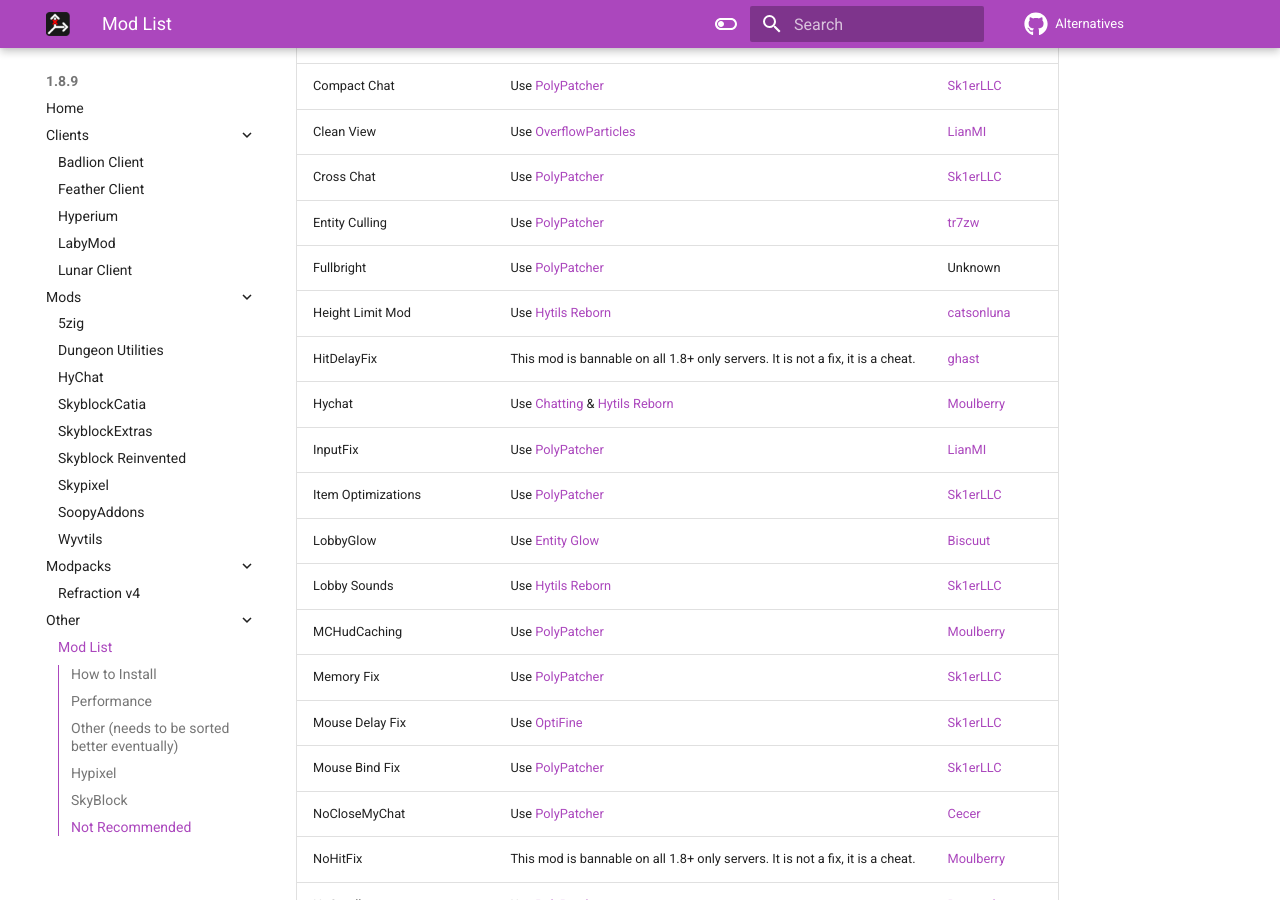
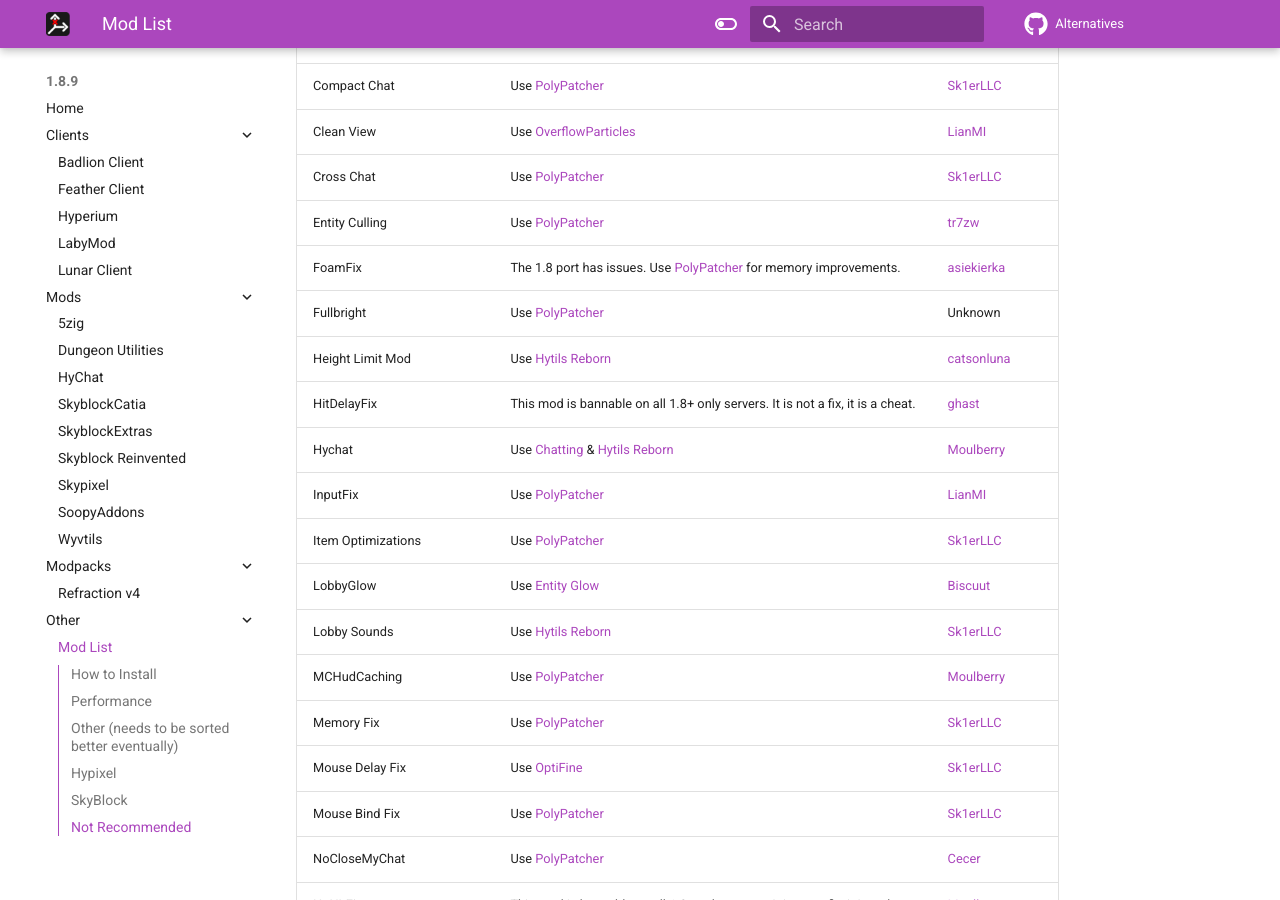
Before and after one commit to MicrocontrollersDev/Alternatives, an MkDocs documentation site: the page built from docs/1.8.9/modlist.md, in a window 1280 px wide and 900 px high, scrolled down 7158 px. Built offline with MkDocs 1.6.1 and Material for MkDocs 9.7.7, drawn with Linux system fonts in a browser that asks for light colours; comment, search, counter and statistics services are not loaded.

Commit message:
add foamfix

```diff
--- a/docs/1.8.9/modlist.md
+++ b/docs/1.8.9/modlist.md
@@ -123,6 +123,7 @@
 | Clean View | Use [OverflowParticles](https://modrinth.com/mod/overflowparticles) | [LianMI](https://github.com/zlainsama) |
 | Cross Chat | Use [PolyPatcher](https://modrinth.com/mod/patcher) | [Sk1erLLC](https://github.com/Sk1erLLC) |
 | Entity Culling | Use [PolyPatcher](https://modrinth.com/mod/patcher) | [tr7zw](https://github.com/tr7zw) |
+| FoamFix | The 1.8 port has issues. Use [PolyPatcher](https://modrinth.com/mod/patcher) for memory improvements. | [asiekierka](https://github.com/asiekierka) |
 | Fullbright | Use [PolyPatcher](https://modrinth.com/mod/patcher) | Unknown |
 | Height Limit Mod | Use [Hytils Reborn](https://modrinth.com/mod/hytils) | [catsonluna](https://github.com/catsonluna) |
 | HitDelayFix | This mod is bannable on all 1.8+ only servers. It is not a fix, it is a cheat. | [ghast](https://github.com/ghast) |
```
